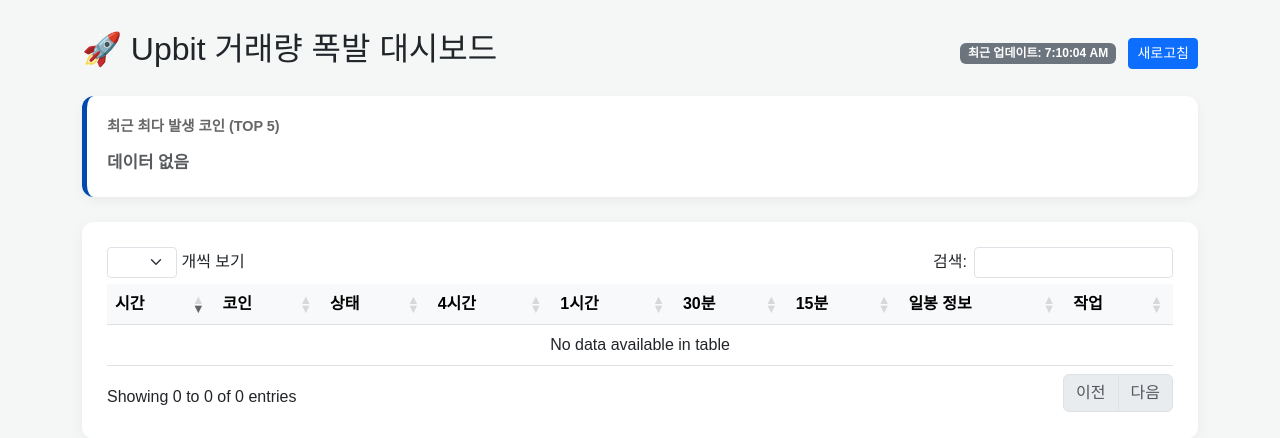
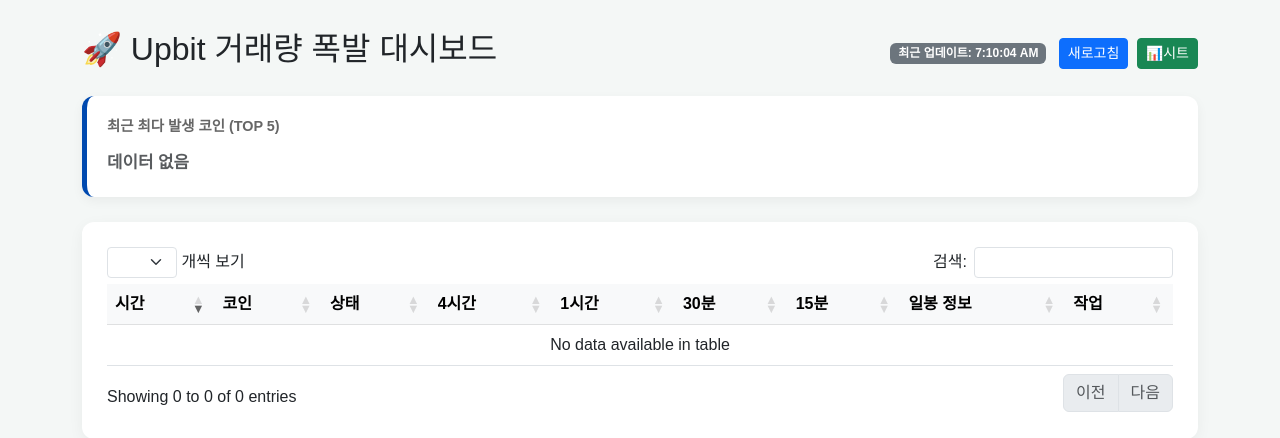
Before and after one commit to yunjinwoo/upbit-alert, a Flask app: page / in a window 1280 px wide. Shown: the top 438 px of the page. Run offline with Flask 3, Linux system fonts and the light colour scheme; data that the repository does not hold is empty; some libraries are stand-ins or nearby versions.

Commit message:
버튼 및 편의기능 수정

```diff
--- a/templates/index.html
+++ b/templates/index.html
@@ -37,6 +37,8 @@
         <div>
             <span id="update-timer" class="badge bg-secondary">데이터 업데이트 중...</span>
             <button onclick="loadData()" class="btn btn-primary btn-sm ms-2">새로고침</button>
+            <a href="https://docs.google.com/spreadsheets/d/1-C7YhPRZWRwG-GbXIHyRzvSkQl3Iz-tS65_X2I7KbcQ/edit?gid=0#gid=0"
+               target="_blank" class="btn btn-success btn-sm ms-1">📊시트</a>
         </div>
     </div>
 
@@ -164,10 +166,9 @@
                         <tr>
                             <td><small>${item.timestamp}</small></td>
                             <td>
-                                <span class="ticker-link" onclick="filterByTicker('${item.ticker}')">
+                                <a href="${item.url}" target="_blank" class="ticker-link" title="업비트 거래소 이동">
                                     ${item.ticker}
-                                </span>
-                                <a href="${item.url}" target="_blank" class="external-link" title="업비트 거래소 이동">🔗</a>
+                                </a>
                             </td>
                             <td>
                                 <span class="badge ${getBadgeClass(item.surge_count)}">
```
